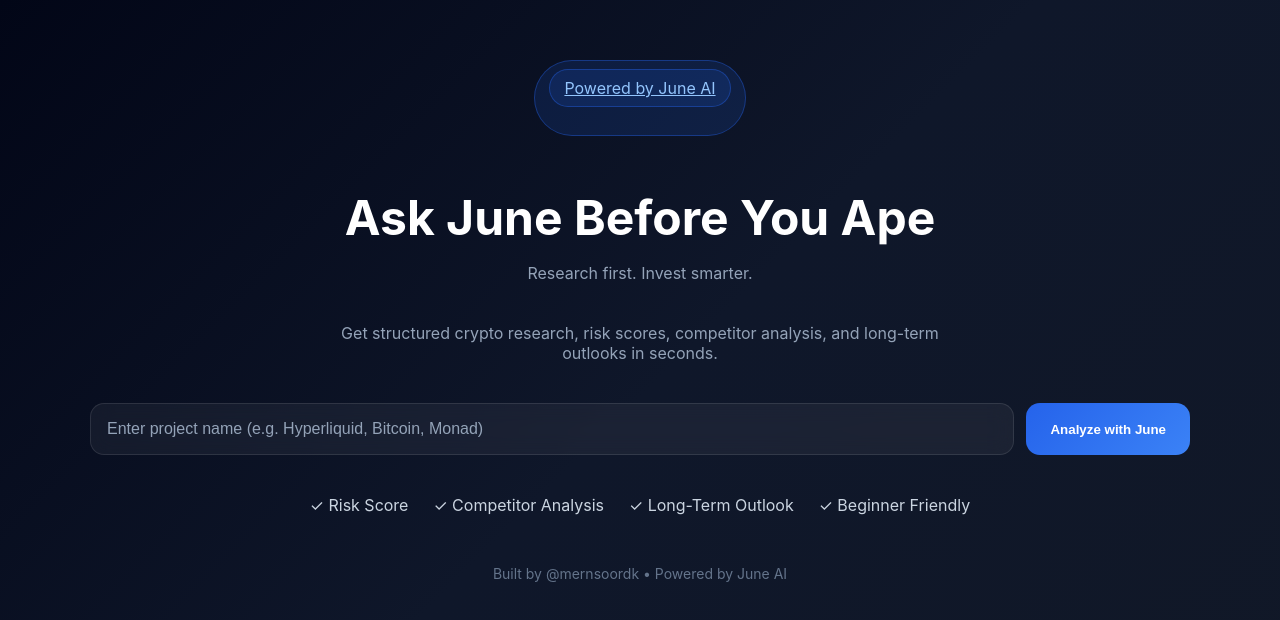
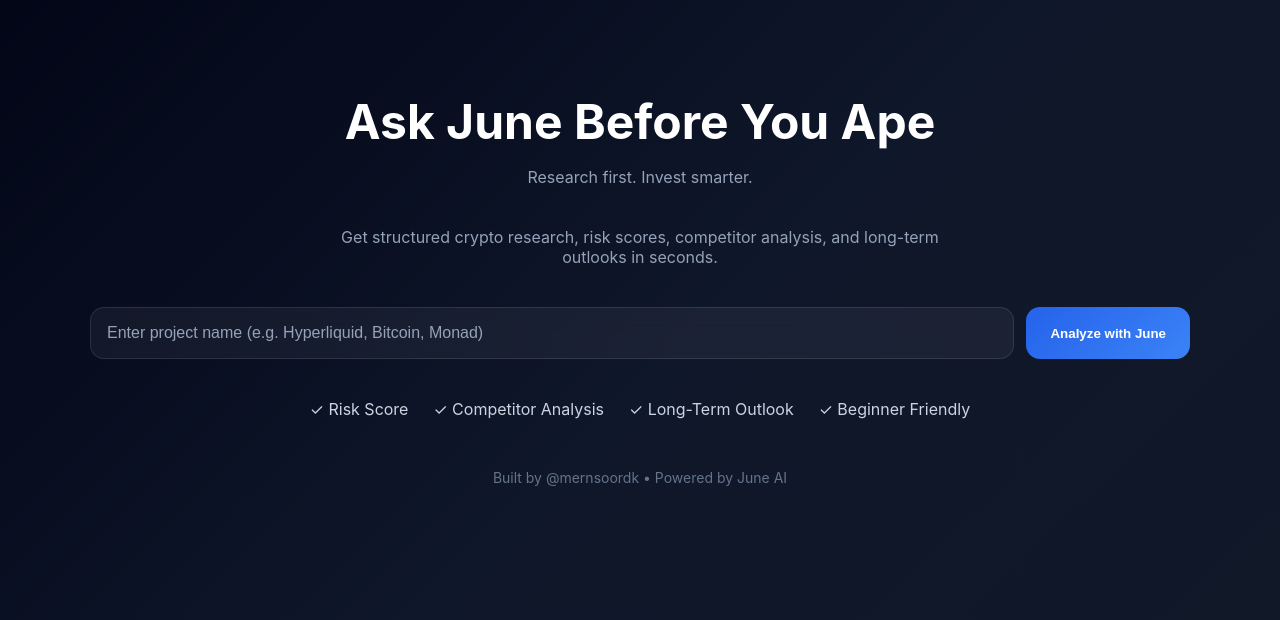
Before and after one commit to Mansoordk/ask-june-before-you-ape, a website: page index.html in a window 1280 px wide. Drawn offline with Linux system fonts and the light colour scheme.

Commit message:
Remove June AI badge from index.html
Removed the badge linking to June AI from the hero section.

```diff
--- a/index.html
+++ b/index.html
@@ -11,12 +11,6 @@
 <div class="container">
 
   <div class="hero">
-    <div class="badge"><a
-  href="https://askjune.ai"
-  target="_blank"
-  class="badge">
-
-  Powered by June AI</a></div>
 
     <h1>Ask June Before You Ape</h1>
 
```
